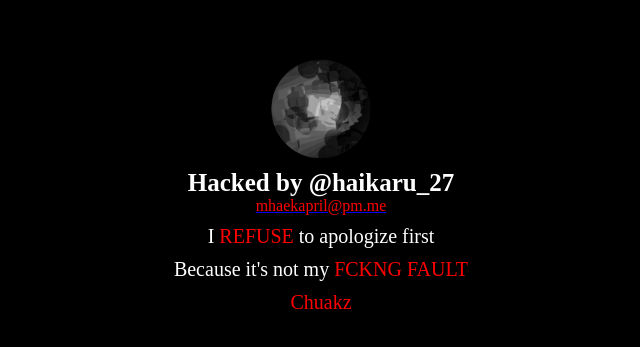
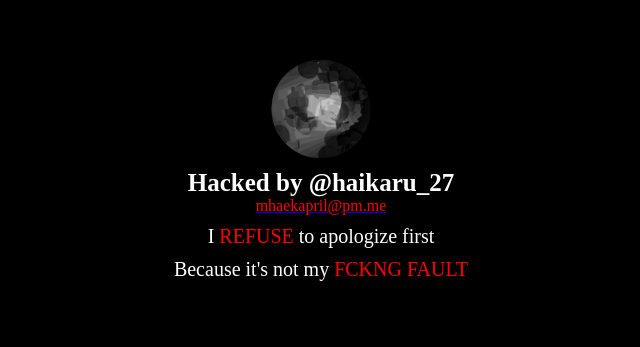
Before and after one commit to TerGit27/TestGits, a plain HTML site: page index.html in a window 1280 px wide. Shown: the part 139-486 px from the top of the page, 319-959 px from the left. Drawn offline with Linux system fonts and the light colour scheme.

Commit message:
Update index.html

```diff
--- a/index.html
+++ b/index.html
@@ -15,7 +15,6 @@
             <a href="mhaekapril@pm.me"><span class="purpe">mhaekapril@pm.me</span></a>
             <p>I <span class="red">REFUSE</span> to apologize first</p>
             <p>Because it's not my <span class="red">FCKNG FAULT</span></p>
-            <p><span class="red">Chuakz</span></p>
         </div>
     </div>
 </body>
```
